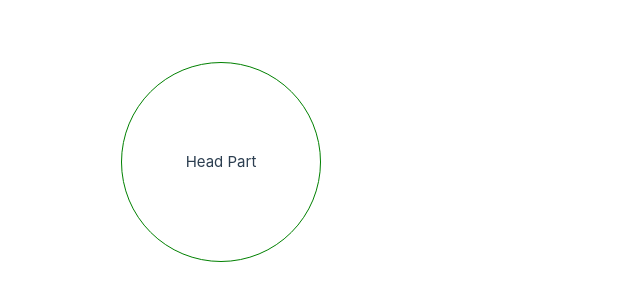
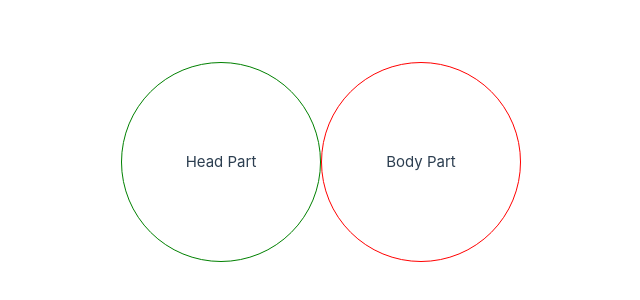
Before and after one commit to Nobody-IArc/Vue_Basic, a Vue app: page / in a window 1280 px wide. Shown: the part 238-538 px from the top of the page, without its empty margins (319-959 px from the left). Built offline with nearby package versions, Linux system fonts and the light colour scheme.

Commit message:
컴포넌트 결합

```diff
--- a/src/App.vue
+++ b/src/App.vue
@@ -1,7 +1,9 @@
 <script setup>
 import Head from "@/components/Head.vue";
+import Body from "@/components/Body.vue";
 </script>
 
 <template>
   <Head />
+  <Body />
 </template>
--- /dev/null
+++ b/src/components/Body.vue
@@ -0,0 +1,21 @@
+<script setup>
+</script>
+
+<template>
+  <div class="body">
+    <span>Body Part</span>
+  </div>
+</template>
+
+<style scoped>
+.body {
+  border: 1px solid red;
+  border-radius: 50%;
+  display: flex;
+  flex-direction: column;
+  justify-content: center;
+  align-items: center;
+  width: 200px;
+  height: 200px;
+}
+</style>
```
